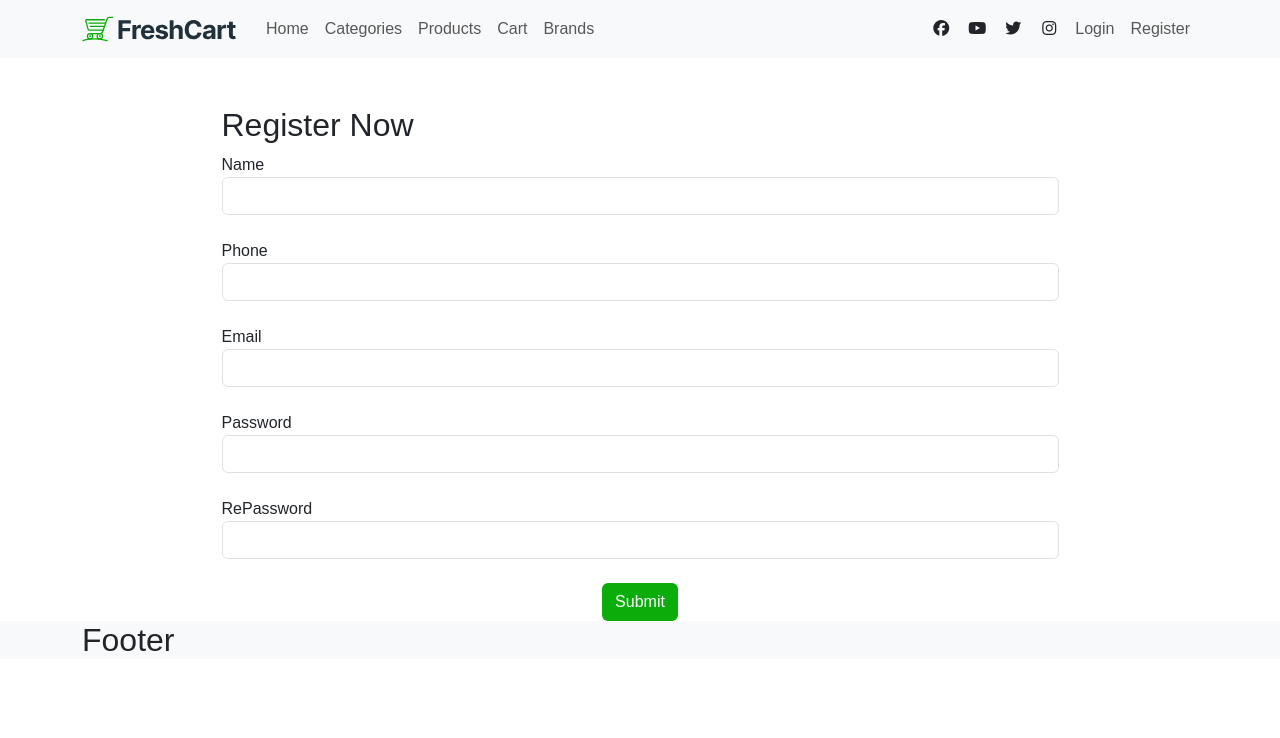
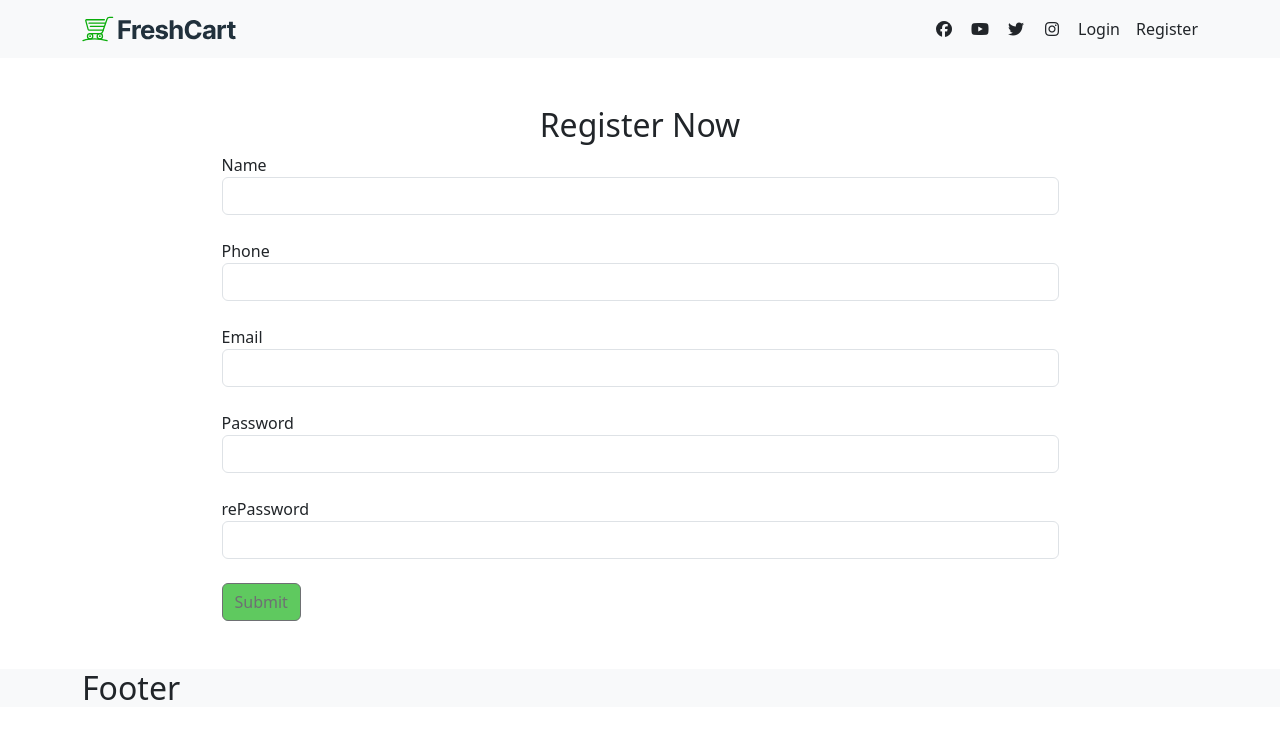
Before and after one commit to ahmedemam97/Ecomm_App, a React (Create React App) app: page /register in a window 1280 px wide. Shown: the top 738 px of the page. Built offline with nearby package versions, Linux system fonts and the light colour scheme.

Commit message:
continue and finish authentication cycle

```diff
--- a/package.json
+++ b/package.json
@@ -13,6 +13,7 @@
     "formik": "^2.4.9",
     "react": "^19.2.0",
     "react-dom": "^19.2.0",
+    "react-loader-spinner": "^8.0.0",
     "react-router-dom": "^7.10.1",
     "react-scripts": "5.0.1",
     "web-vitals": "^2.1.4",
--- a/src/App.jsx
+++ b/src/App.jsx
@@ -9,6 +9,9 @@ import Register from "./components/Register/Register";
 import Layout from "./components/Layout/Layout";
 import Cart from "./components/Cart/Cart";
 import Brands from "./components/Brands/Brands";
+import CounterContextProvider from "./Context/CounterContext";
+import UserContextProvider, { UserContext } from "./Context/UserContext";
+import { useContext, useEffect } from "react";
 
 let routers = createBrowserRouter([
   {
@@ -28,10 +31,22 @@ let routers = createBrowserRouter([
 ]);
 
 function App() {
+
+  let { setUserToken } = useContext(UserContext)
+  useEffect(() => {
+    if (localStorage.getItem('userToken') != null) {
+      setUserToken(localStorage.getItem('userToken'))
+    }
+  }, [])
+
   return (
-    <RouterProvider router={routers}>
-      <Layout />
-    </RouterProvider>
+
+    <CounterContextProvider>
+      <RouterProvider router={routers}>
+        <Layout />
+      </RouterProvider>
+    </CounterContextProvider>
+
   );
 }
 
--- /dev/null
+++ b/src/Context/CounterContext.js
@@ -0,0 +1,14 @@
+import { createContext, useState } from "react";
+
+export let CounterContext = createContext();
+export default function CounterContextProvider(props) {
+  let [counter, setCounter] = useState(0);
+  function increaseCounter() {
+    setCounter(counter + 1);
+  }
+  return (
+    <CounterContext.Provider value={{ counter, increaseCounter }}>
+      {props.children}
+    </CounterContext.Provider>
+  );
+}
--- /dev/null
+++ b/src/Context/UserContext.js
@@ -0,0 +1,13 @@
+import { createContext, useState } from "react";
+
+export let UserContext = createContext();
+
+export default function UserContextProvider(props) {
+  let [userToken, setUserToken] = useState(null);
+
+  return (
+    <UserContext.Provider value={{ userToken, setUserToken }}>
+      {props.children}
+    </UserContext.Provider>
+  );
+}
--- a/src/components/Home/Home.jsx
+++ b/src/components/Home/Home.jsx
@@ -1,5 +1,16 @@
+import { useContext } from "react";
+import { CounterContext } from "../../Context/CounterContext";
+
 function Home() {
-  return <h2>Home</h2>;
+  let { counter, increaseCounter } = useContext(CounterContext)
+
+  return <>
+    <h2>Home</h2>
+    {console.log(counter)}
+    {counter}
+    <input type="submit" className="bg-main" onClick={() => increaseCounter()} />
+
+  </>;
 }
 
 export default Home;
--- a/src/components/Layout/Layout.jsx
+++ b/src/components/Layout/Layout.jsx
@@ -1,8 +1,12 @@
 import { Outlet } from "react-router-dom";
 import Footer from "../Footer/Footer";
 import NavBar from "../NavBar/NavBar";
+import { useContext, useEffect } from "react";
+import { UserContext } from "../../Context/UserContext";
 
 function Layout() {
+
+
   return (
     <>
       <NavBar />
--- a/src/components/Login/Login.jsx
+++ b/src/components/Login/Login.jsx
@@ -1,5 +1,85 @@
+import axios from "axios";
+import { useFormik } from "formik";
+import { useContext, useState } from "react";
+import { Audio, BallTriangle, ThreeDots } from "react-loader-spinner";
+import { Link, useNavigate } from "react-router-dom";
+import * as Yup from 'yup'
+import { UserContext } from "../../Context/UserContext";
+
 function Login() {
-  return <h2>Login</h2>;
+  let [error, setError] = useState(null)
+  let [loader, setLoader] = useState(false)
+  let navigate = useNavigate()
+  let { setUserToken } = useContext(UserContext);
+
+
+  async function loginSubmit(values) {
+    setLoader(true)
+    let { data } = await axios.post('https://ecommerce.routemisr.com/api/v1/auth/signin', values)
+      .catch((err) => {
+        console.log(err.response.data.message);
+        setError(err.response.data.message)
+        setLoader(false)
+      })
+    console.log(data.token);
+
+    if (data.message === 'success') {
+      setLoader(false)
+      navigate('/')
+      setUserToken(data.token)
+      localStorage.setItem('userToken', data.token)
+    }
+  }
+  let passwordRegex = /^[A-Za-z0-9]{6,}$/;
+  let validationSchema = Yup.object({
+    email: Yup.string().email().required(),
+    password: Yup.string().matches(passwordRegex).required()
+  })
+
+  let formik = useFormik({
+    initialValues: {
+      email: '',
+      password: ''
+    },
+    validationSchema,
+    onSubmit: loginSubmit
+  })
+
+  return <div className="my-5 w-75 mx-auto">
+    <h2>Login Now</h2>
+    <form onSubmit={formik.handleSubmit} >
+      {error ? <div className="alert alert-danger p-2 mt-2">{error}</div> : ''}
+      <div className="mt-3">
+        <label htmlFor="email">Email</label>
+        <input type="email" id="email" className="form-control" onBlur={formik.handleBlur} onChange={formik.handleChange} value={formik.values.email} />
+        {formik.touched.email && formik.errors.email ? <div className="alert alert-danger p-2 mt-2">{formik.errors.email}</div> : ''}
+      </div>
+
+      <div className="mt-3">
+        <label htmlFor="password">Password</label>
+        <input type="password" id="password" className="form-control" onBlur={formik.handleBlur} onChange={formik.handleChange} value={formik.values.password} />
+        {formik.touched.password && formik.errors.password ? <div className="alert alert-danger p-2 mt-2">{formik.errors.password}</div> : ''}
+      </div>
+
+      <div className="mt-3 d-flex justify-content-between">
+        {loader ? (
+          <BallTriangle
+            height="45"
+            width="50"
+            color="white"
+            ariaLabel="audio-loading"
+            wrapperStyle={{ backgroundColor: '#0aad0a', width: "fit-content", borderRadius: '5px' }}
+            wrapperClass="wrapper-class"
+            visible={true} className='spinner'
+          />)
+          :
+          (<input type="submit" disabled={!(formik.isValid && formik.dirty)} className="btn bg-main me-auto d-inline-block" />)
+        }
+
+        <Link to='/register'>Have an account?</Link>
+      </div>
+    </form>
+  </div>
 }
 
 export default Login;
--- a/src/components/NavBar/NavBar.jsx
+++ b/src/components/NavBar/NavBar.jsx
@@ -1,7 +1,20 @@
-import { Link } from "react-router-dom";
+import { Link, useNavigate } from "react-router-dom";
 import AppLogo from "../../Assets/images/freshcart-logo.svg";
+import { useContext } from "react";
+import { UserContext } from "../../Context/UserContext";
 
 function NavBar() {
+  let { userToken, setUserToken } = useContext(UserContext)
+  let navigate = useNavigate();
+
+  function removeToken() {
+    console.log('adsfdsfds');
+
+    localStorage.removeItem('userToken');
+    setUserToken(null)
+    navigate("/login");
+  }
+
   return (
     <nav className="navbar navbar-expand-lg navbar-light bg-light ">
       <div className="container">
@@ -21,6 +34,7 @@ function NavBar() {
         </button>
 
         <div className="collapse navbar-collapse" id="navbarSupportedContent">
+          {userToken != null ? <>
             <ul className="navbar-nav mr-auto">
               <li className="nav-item active">
                 <Link className="nav-link" to="">
@@ -49,8 +63,9 @@ function NavBar() {
               </li>
             </ul>
 
-          <ul className="ms-auto navbar-nav">
-            <ul className=" d-flex align-items-center gap-3 me-2 list-unstyled">
+          </>
+            : ''}
+          <ul className=" d-flex align-items-center gap-3 my-auto list-unstyled ms-auto">
             <li>
               <i className="fab fa-facebook"></i>
             </li>
@@ -60,13 +75,21 @@ function NavBar() {
             <li>
               <i className="fab fa-twitter"></i>
             </li>
-              <li>
+            <li className='list-unstyled'>
               <i className="fab fa-instagram"></i>
             </li>
-            </ul>
 
+
+            {userToken ? < > <li>
+              <button
+                className="nav-link btn btn-link"
+                onClick={removeToken}
+              >
+                Logout
+              </button>
+            </li></> : <>
               <li className="nav-item">
-              <Link className="nav-link" to="login">
+                <Link className="nav-link" to="/login">
                   Login
                 </Link>
               </li>
@@ -75,10 +98,11 @@ function NavBar() {
                   Register
                 </Link>
               </li>
+            </>}
           </ul>
         </div>
       </div>
-    </nav>
+    </nav >
   );
 }
 
--- a/src/components/Register/Register.jsx
+++ b/src/components/Register/Register.jsx
@@ -1,53 +1,116 @@
+import axios from "axios";
 import { useFormik } from "formik";
+import { useState } from "react";
+import { Audio } from "react-loader-spinner";
+import { useNavigate } from "react-router-dom";
+import * as Yup from 'yup'
 
 function Register() {
-  function handleSubmit(values) {
-    console.log(values)
+  let [error, setError] = useState('');
+  let [loading, setLoading] = useState(false)
+
+  let navigate = useNavigate();
+  async function handleSubmit(values) {
+    setLoading(true)
+    let { data } = await axios.post('https://ecommerce.routemisr.com/api/v1/auth/signup', values)
+      .catch((err) => {
+        console.log(err)
+        console.log(err.response.data.message)
+        setError(err.response.data.errors.msg)
+        setLoading(false)
+      })
+
+    if (data.message === 'success') {
+      setLoading(false)
+      navigate('/login')
     }
+
+    setLoading(false)
+
+    console.log(data)
+  }
+
+  let passwordRegex = /^[A-Za-z0-9]{6,}$/;
+  let validationSchema = Yup.object({
+    name: Yup.string().min(3, 'Min length 3 charachters').max(20, 'Max lenght 20 charachters').required(),
+    phone: Yup.string().matches().required(),
+    email: Yup.string().email().required(),
+    password: Yup.string().matches(passwordRegex).required(),
+    rePassword: Yup.string().oneOf([Yup.ref('password',)], 'password and rePassword is not match!').required()
+  })
 
   let formik = useFormik({
     initialValues: {
       name: '',
+      phone: '',
       email: '',
-      phone: '',
       password: '',
       rePassword: ''
     },
-
+    validationSchema,
     onSubmit: handleSubmit
-
   })
 
-  return <div className="w-75 mx-auto pt-5">
-    <h2>Register Now</h2>
-    <form onSubmit={formik.handleSubmit} className="d-flex flex-column gap-4">
+  return <>
+
+    <div className="py-5">
+      <h2 className="w-100 text-center">Register Now</h2>
+
+
+      <form onSubmit={formik.handleSubmit} className="d-flex flex-column w-75 mx-auto gap-4">
+        {!error ? '' : <div className="alert alert-danger py-2 w-100 mt-3">{error}</div>}
         <div>
           <label htmlFor="name">Name</label>
-        <input type="text" id="name" className="form-control" value={formik.values.name} onChange={formik.handleChange} onBlur={formik.handleBlur} />
+          <input type="text" className="form-control" id="name" onChange={formik.handleChange} onBlur={formik.handleBlur} value={formik.values.name} />
+          {formik.errors.name && formik.touched.name ? <div className="alert alert-danger p-1 mt-2">{formik.errors.name}</div> : ''}
         </div>
 
         <div>
           <label htmlFor="phone">Phone</label>
-        <input type="tel" id="phone" className="form-control" value={formik.values.phone} onChange={formik.handleChange} onBlur={formik.handleBlur} />
+          <input type="tel" className="form-control" id="phone" onChange={formik.handleChange} onBlur={formik.handleBlur} value={formik.values.phone} />
+          {formik.errors.phone && formik.touched.phone ? <div className="alert alert-danger p-1 mt-2">{formik.errors.phone}</div> : ''}
         </div>
 
         <div>
           <label htmlFor="email">Email</label>
-        <input type="teemailxt" id="email" className="form-control" value={formik.values.email} onChange={formik.handleChange} onBlur={formik.handleBlur} />
+          <input type="email" className="form-control" id="email" onChange={formik.handleChange} onBlur={formik.handleBlur} value={formik.values.email} />
+          {formik.errors.email && formik.touched.email ? <div className="alert alert-danger p-1 mt-2">{formik.errors.email}</div> : ''}
         </div>
 
         <div>
           <label htmlFor="password">Password</label>
-        <input type="password" id="password" className="form-control" value={formik.values.password} onChange={formik.handleChange} onBlur={formik.handleBlur} />
+          <input type="password" className="form-control" id="password" onChange={formik.handleChange} onBlur={formik.handleBlur} value={formik.values.password} />
+          {formik.errors.password && formik.touched.password ? <div className="alert alert-danger p-1 mt-2">{formik.errors.password}</div> : ''}
         </div>
 
         <div>
-        <label htmlFor="rePassword">RePassword</label>
-        <input type="password" id="rePassword" className="form-control" value={formik.values.rePassword} onChange={formik.handleChange} onBlur={formik.handleBlur} />
+          <label htmlFor="rePassword">rePassword</label>
+          <input type="password" className="form-control" id="rePassword" onChange={formik.handleChange} onBlur={formik.handleBlur} value={formik.values.rePassword} />
+          {formik.errors.rePassword && formik.touched.rePassword ? <div className="alert alert-danger p-1 mt-2">{formik.errors.rePassword}</div> : ''}
         </div>
-      <button className="btn bg-main w-15 m-auto text-white" type="submit">Submit</button>
+
+
+
+        <div className="buttons ">
+          {loading ? (
+            <Audio
+              height="25"
+              width="30"
+              color="white"
+              ariaLabel="audio-loading"
+              wrapperStyle={{ backgroundColor: '#0aad0a', width: "fit-content", borderRadius: '5px' }}
+              wrapperClass="wrapper-class"
+              visible={true}
+            />
+          )
+            :
+            (<input type="submit" disabled={!(formik.isValid && formik.dirty)} className="btn bg-main me-auto d-inline-block" />
+            )}
+
+        </div>
       </form>
-  </div>;
+    </div>
+  </>
 }
 
 export default Register;
--- a/src/index.css
+++ b/src/index.css
@@ -1,4 +1,4 @@
-body {
+sbody {
   margin: 0;
   font-family: var(--font-family) !important;
   -webkit-font-smoothing: antialiased;
@@ -58,3 +58,7 @@ a:hover {
 .bg-main-light {
   background-color: var(--light-color) !important;
 }
+
+.sc-bRKDuR svg {
+  padding: 5px !important;
+}
--- a/src/index.js
+++ b/src/index.js
@@ -6,8 +6,13 @@ import "bootstrap/dist/css/bootstrap.min.css";
 import "bootstrap/dist/js/bootstrap.bundle.min.js";
 
 import "@fortawesome/fontawesome-free/css/all.min.css";
+import UserContextProvider from "./Context/UserContext";
 const root = ReactDOM.createRoot(document.getElementById("root"));
-root.render(<App />);
+root.render(
+  <UserContextProvider>
+    <App />
+  </UserContextProvider>
+);
 
 // If you want to start measuring performance in your app, pass a function
 // to log results (for example: reportWebVitals(console.log))
```
Also changed, not shown: 1 other file (tests, documents, lock files or other folders). Lines whose indentation alone changed are shown as unchanged.
